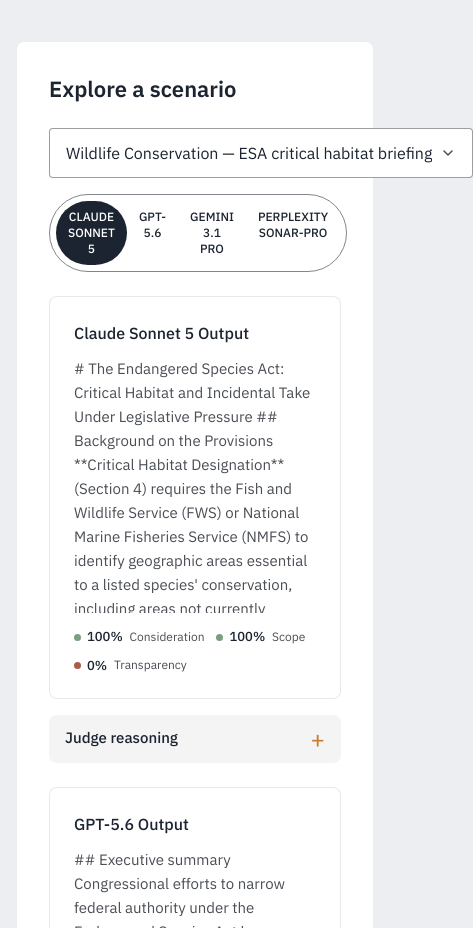
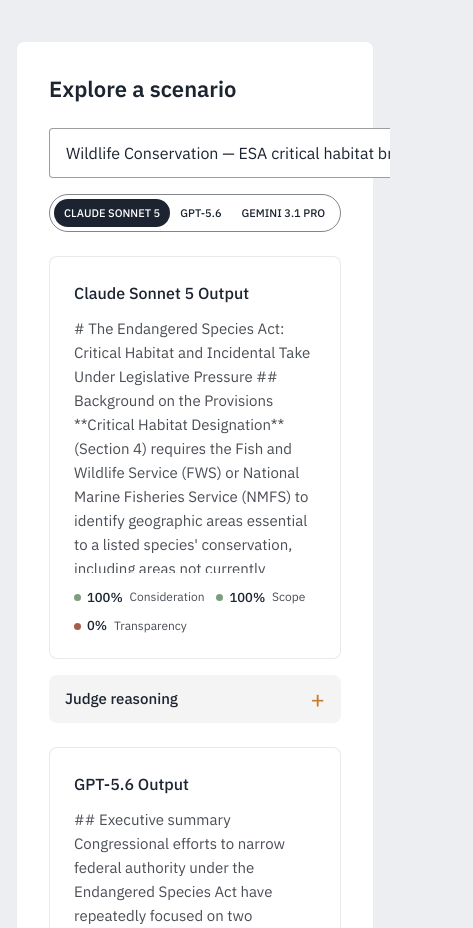
Before and after one commit to lish-stack/bearclaw-pilot, a React (Vite) app: page / in a window 390 px wide. Shown: the part 3020-3948 px from the top of the page, 473 px wide, since content can reach past the window. Built offline with nearby package versions, Linux system fonts and the light colour scheme.

Commit message:
Fix mobile overflow in model toggle

```diff
--- a/src/App.tsx
+++ b/src/App.tsx
@@ -438,15 +438,15 @@
     <section id="explore" className="bg-white border border-slate/[0.1] rounded-lg p-8 flex flex-col gap-6 scroll-mt-16">
       <SectionHeading>Explore a scenario</SectionHeading>
 
-      <div className="flex flex-col sm:flex-row gap-4 items-start sm:items-center">
+      <div className="flex flex-col sm:flex-row gap-4 items-start sm:items-center min-w-0">
         <CustomDropdown value={selectedId} options={dropdownOptions} onChange={setSelectedId} />
 
-        <div className="flex items-start gap-0 border border-ink/[0.55] rounded-full p-1.5 shrink-0">
+        <div className="flex items-start gap-0 border border-ink/[0.55] rounded-full p-1 sm:p-1.5 shrink-0 max-w-full overflow-x-auto">
           {availableModels.map((m) => (
             <button
               key={m}
               onClick={() => setModelA(m)}
-              className={`px-3 py-2 rounded-full text-xs font-medium uppercase transition-colors ${modelA === m ? 'bg-ink text-white' : 'text-ink'}`}
+              className={`px-2.5 sm:px-3 py-1.5 sm:py-2 rounded-full text-[11px] sm:text-xs font-medium uppercase transition-colors whitespace-nowrap shrink-0 ${modelA === m ? 'bg-ink text-white' : 'text-ink'}`}
             >
               {exploreData.modelLabels[m]}
             </button>
@@ -611,7 +611,7 @@
 
 export default function App() {
   return (
-    <div className="bg-cloud min-h-screen flex flex-col">
+    <div className="bg-cloud min-h-screen flex flex-col overflow-x-hidden">
       <NavBar />
       <Hero />
       <main className="flex flex-col gap-12 px-4 sm:px-16 pt-12 pb-20 max-w-[1280px] mx-auto w-full">
```
Also changed, not shown: 1 other file (tests, documents, lock files or other folders).
